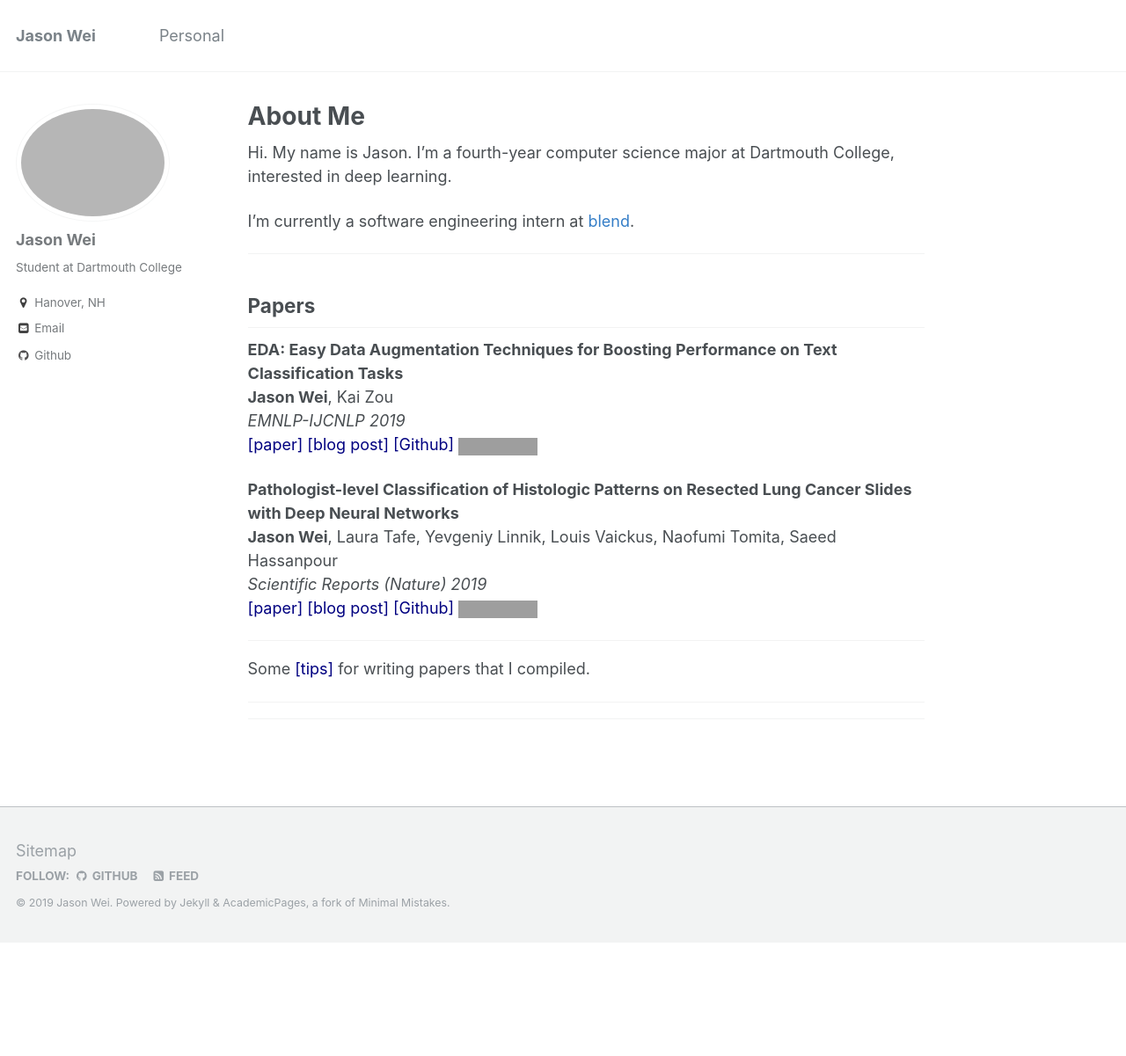
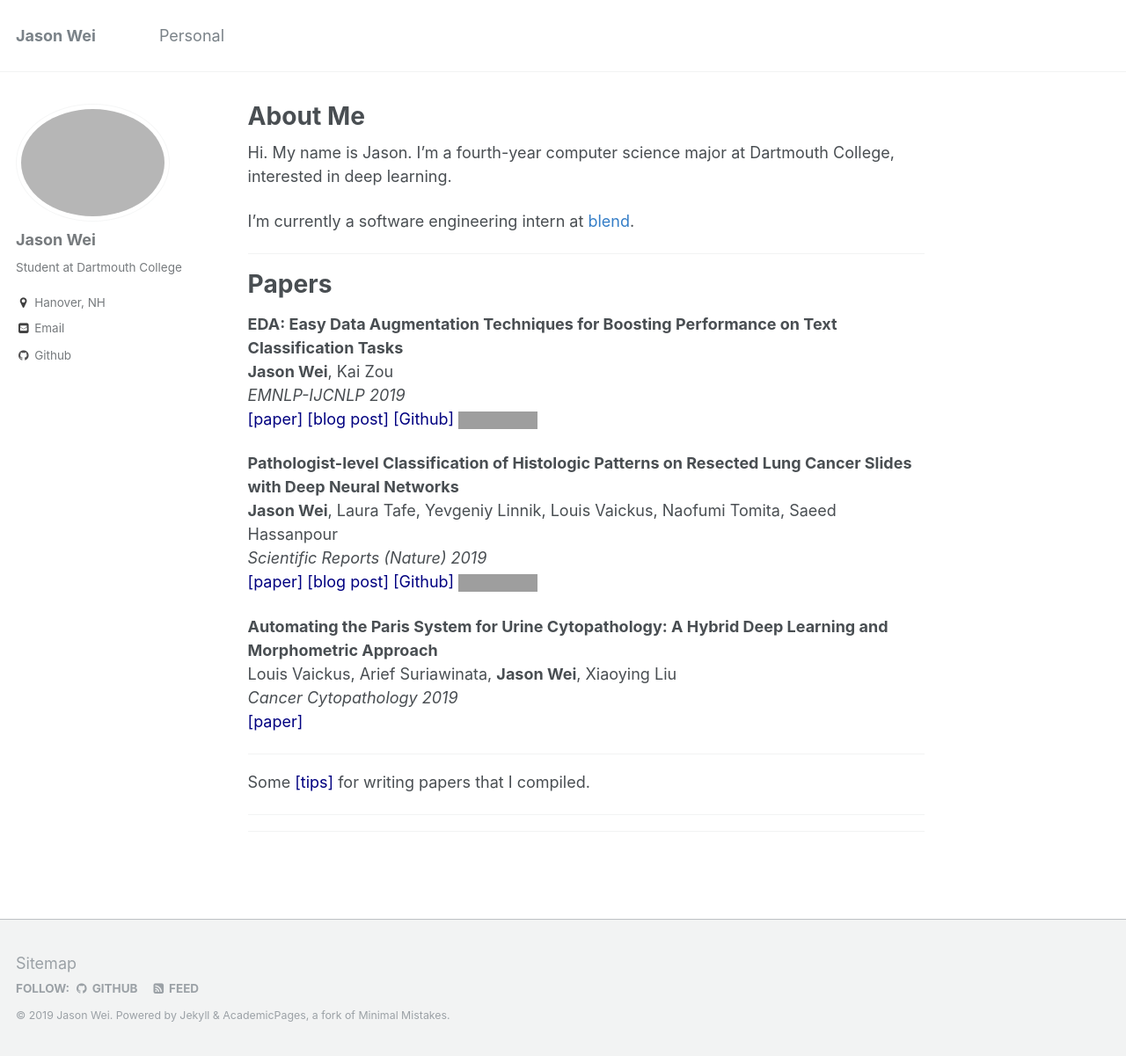
Before and after one commit to jasonwei20/jasonwei20.github.io, a Jekyll site: the page built from _pages/about.md, in a window 1280 px wide and 1201 px high. Shown: the whole window at 88% size. Built offline with Jekyll 4.4.1, drawn with Linux system fonts in a browser that asks for light colours; grey boxes are pictures that could not be loaded.

Commit message:
update homepage

```diff
--- a/_pages/about.md
+++ b/_pages/about.md
@@ -15,7 +15,7 @@ I'm currently a software engineering intern at <a href="https://blend.com/" styl
 
 ------
 
-## Papers
+# Papers
 
 **EDA: Easy Data Augmentation Techniques for Boosting Performance on Text Classification Tasks**
 **Jason Wei**, Kai Zou
@@ -33,11 +33,14 @@ I'm currently a software engineering intern at <a href="https://blend.com/" styl
 <a href="https://github.com/BMIRDS/deepslide" style="color:navy" target="_blank">[Github]</a>
 <img height="16" src="https://img.shields.io/github/stars/BMIRDS/deepslide.svg?logo=github&logoColor=white&colorA=navy&link=https://github.com/BMIRDS/deepslide&link=https://github.com/BMIRDS/deepslide">
 
+**Automating the Paris System for Urine Cytopathology: A Hybrid Deep Learning and Morphometric Approach**
+Louis Vaickus, Arief Suriawinata, **Jason Wei**, Xiaoying Liu
+*Cancer Cytopathology 2019*
+<a href="https://onlinelibrary.wiley.com/doi/abs/10.1002/cncy.22099" style="color:navy" target="_blank">[paper]</a>
+
 ------
-<!-- My <a href="oracle.pdf" style="color:navy" target="_blank">[talk]</a> on deep learning and internet intelligence at Oracle.  -->
 
 Some <a href="https://jasonwei20.github.io/writing_tips/" style="color:navy" target="_blank">[tips]</a> for writing papers that I compiled.
-
 
 <!-- Global site tag (gtag.js) - Google Analytics -->
 <script async src="https://www.googletagmanager.com/gtag/js?id=UA-146397444-1"></script>
@@ -50,20 +53,16 @@ Some <a href="https://jasonwei20.github.io/writing_tips/" style="color:navy" tar
 </script>
 
 
+<!-- **Automated Detection of Celiac Disease on Duodenal Biopsy Slides: A Deep Learning Approach**
+**Jason Wei**, Jerry Wei, Christopher Jackson, Bing Ren, Arief Suriawinata, Saeed Hassanpour
+*Journal of Pathology Informatics 2019*
+<a href="http://www.jpathinformatics.org/article.asp?issn=2153-3539;year=2019;volume=10;issue=1;spage=7;epage=7;aulast=Wei" style="color:navy" target="_blank">[paper]</a> -->
+
+<!-- My <a href="oracle.pdf" style="color:navy" target="_blank">[talk]</a> on deep learning and internet intelligence at Oracle.  -->
+
 <!-- My research is in deep learning for medical image analysis, advised by <a href="https://www.hassanpourlab.com/" style="color:navy" target="_blank">Saeed Hassanpour</a>. More specifically, I work on visual analysis of histopathology images and enjoy solving problems using small data. I occasionally do natural language processing. -->
 
 ------
-
-
-<!-- **Automating the Paris System for Urine Cytopathology: A Hybrid Deep Learning and Morphometric Approach**
-Louis Vaickus, Arief Suriawinata, **Jason Wei**, Xiaoying Liu
-*Cancer Cytopathology 2019*
-<a href="https://onlinelibrary.wiley.com/doi/abs/10.1002/cncy.22099" style="color:navy" target="_blank">[paper]</a>
-
-**Automated Detection of Celiac Disease on Duodenal Biopsy Slides: A Deep Learning Approach**
-**Jason Wei**, Jerry Wei, Christopher Jackson, Bing Ren, Arief Suriawinata, Saeed Hassanpour
-*Journal of Pathology Informatics 2019*
-<a href="http://www.jpathinformatics.org/article.asp?issn=2153-3539;year=2019;volume=10;issue=1;spage=7;epage=7;aulast=Wei" style="color:navy" target="_blank">[paper]</a> -->
 
 <!-- **Finding a Needle in the Haystack: Attention-Based Classification of High Resolution Microscopy Images**
 Naofumi Tomita, Behnaz Abdollahi, **Jason Wei**, Bing Ren, Arief Suriawinata, Saeed Hassanpour
```
